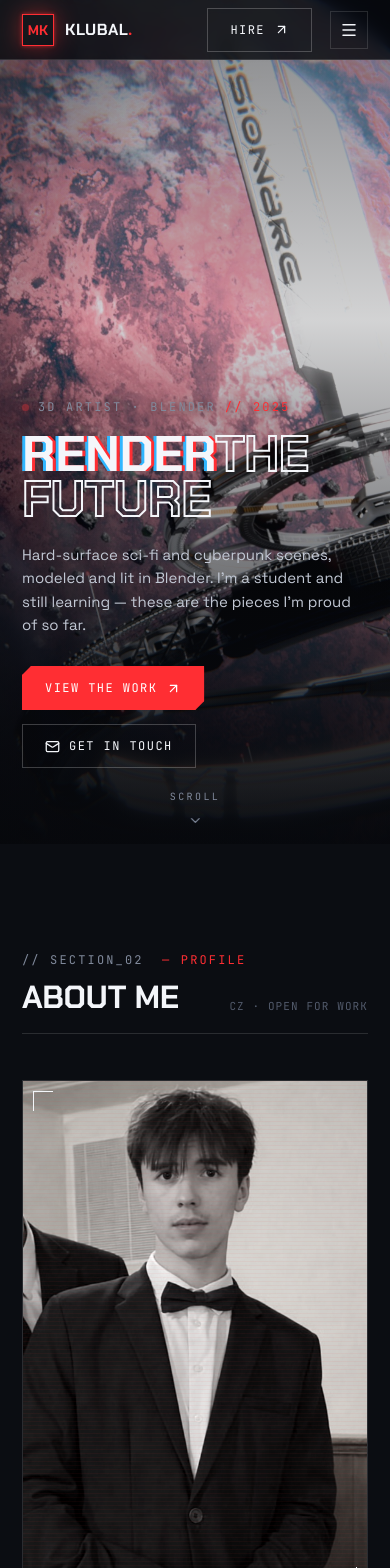
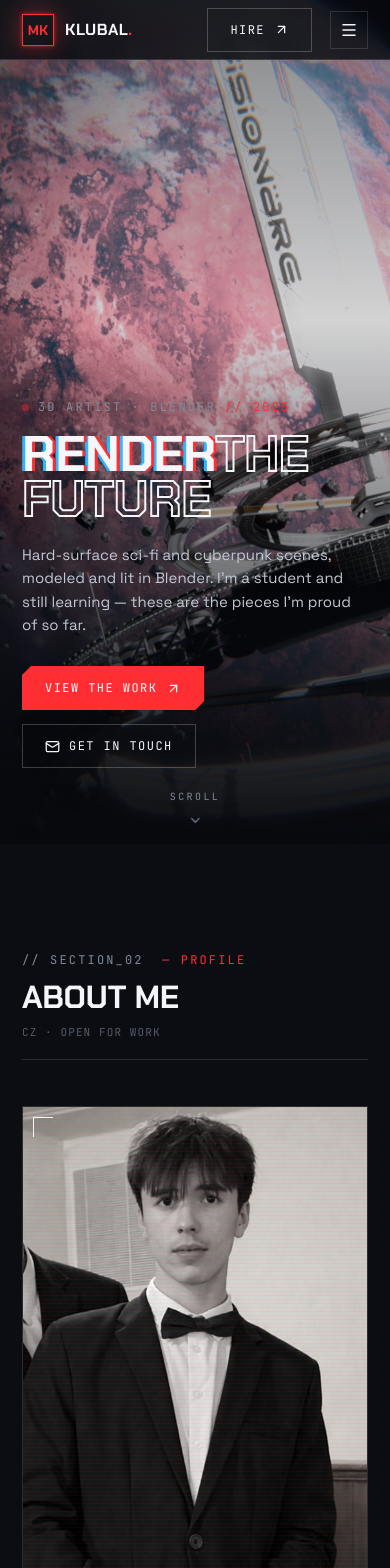
Before and after one commit to Tokancz/KlubalPortfolio, a Vue app: page / in a window 390 px wide. Shown: the top 1568 px of the page. Built offline with nearby package versions, Linux system fonts and the light colour scheme.

Commit message:
feat: responsive

```diff
--- a/src/components/sections/WorkSection.vue
+++ b/src/components/sections/WorkSection.vue
@@ -44,9 +44,11 @@ const revealDelay = (i: number) => (i % 6) * 0.05
   grid-auto-flow: dense;
   gap: 18px;
 
+  // Stack into a single full-width column on mobile so titles have room to
+  // breathe instead of being squeezed into half-width tiles.
   @include below-tablet {
-    grid-template-columns: repeat(2, 1fr);
-    grid-auto-rows: 200px;
+    grid-template-columns: 1fr;
+    grid-auto-rows: 240px;
   }
 }
 </style>
--- a/src/components/ui/MonoLabel.vue
+++ b/src/components/ui/MonoLabel.vue
@@ -23,6 +23,12 @@ withDefaults(defineProps<{ dot?: boolean }>(), { dot: false })
   gap: 9px;
   white-space: nowrap;
 
+  // Allow the kicker + accent suffix to wrap instead of overflowing on mobile.
+  @include below-tablet {
+    flex-wrap: wrap;
+    white-space: normal;
+  }
+
   &__accent {
     color: var(--red);
   }
--- a/src/components/ui/SectionHeader.vue
+++ b/src/components/ui/SectionHeader.vue
@@ -40,6 +40,13 @@ defineProps<{
   margin-bottom: 46px;
   border-bottom: 1px solid var(--line-2);
 
+  // Stack the title and meta on mobile so the two nowrap lines never overlap.
+  @include below-tablet {
+    flex-direction: column;
+    align-items: flex-start;
+    gap: 12px;
+  }
+
   &__lead {
     flex: 1;
     min-width: 0;
@@ -54,6 +61,11 @@ defineProps<{
     letter-spacing: var(--tracking-tight);
     text-transform: uppercase;
     white-space: nowrap;
+
+    // Let long titles wrap instead of overflowing on narrow screens.
+    @include below-tablet {
+      white-space: normal;
+    }
   }
 
   &__meta {
--- a/src/components/work/ProjectCard.vue
+++ b/src/components/work/ProjectCard.vue
@@ -60,9 +60,10 @@ const accentColor = `var(${props.project.accent})`
     grid-column: span 2;
     grid-row: span 2;
 
+    // Single-column mobile grid: featured flows as a normal full-width tile.
     @include below-tablet {
-      grid-column: span 2;
-      grid-row: span 2;
+      grid-column: auto;
+      grid-row: auto;
     }
   }
 
```
